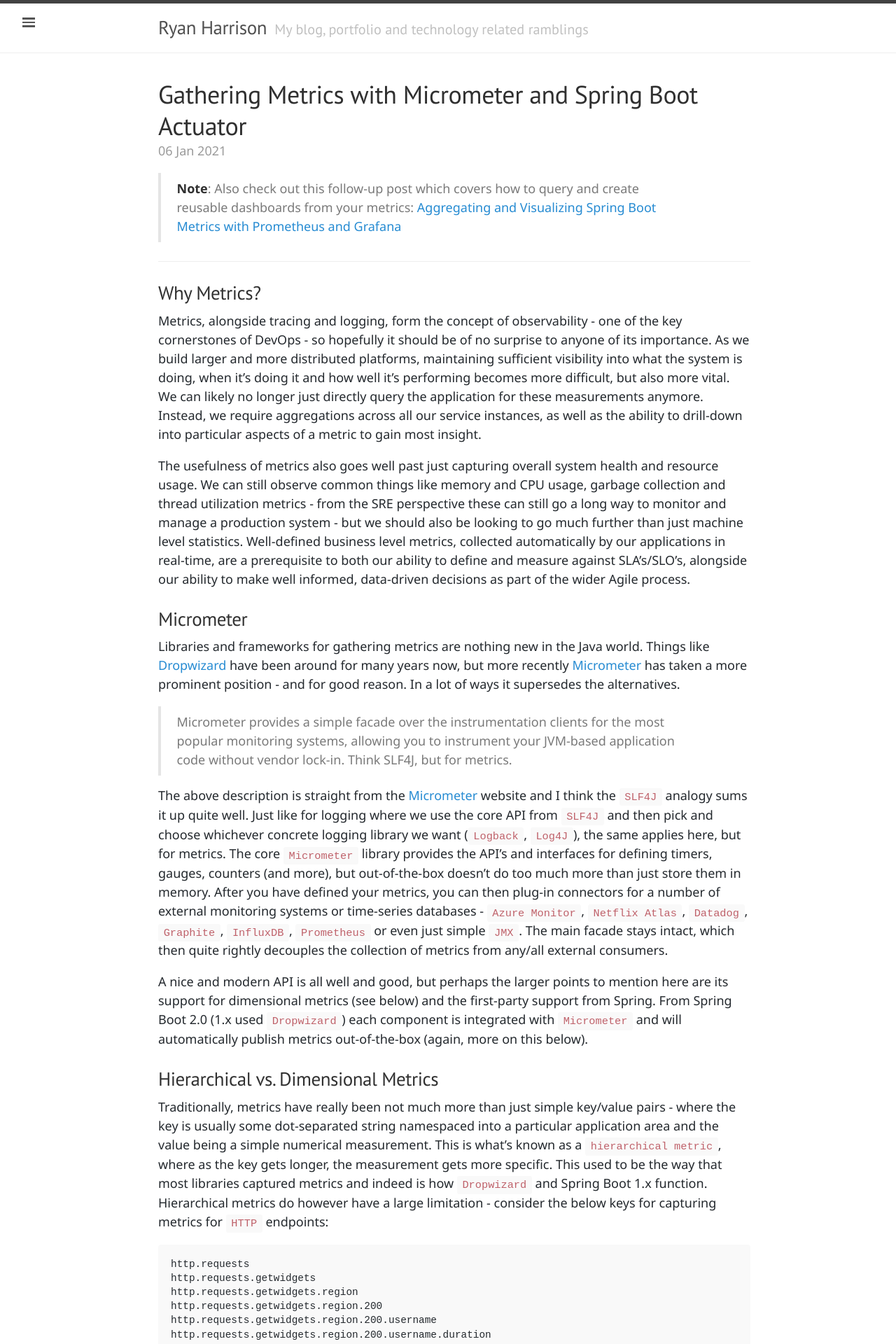
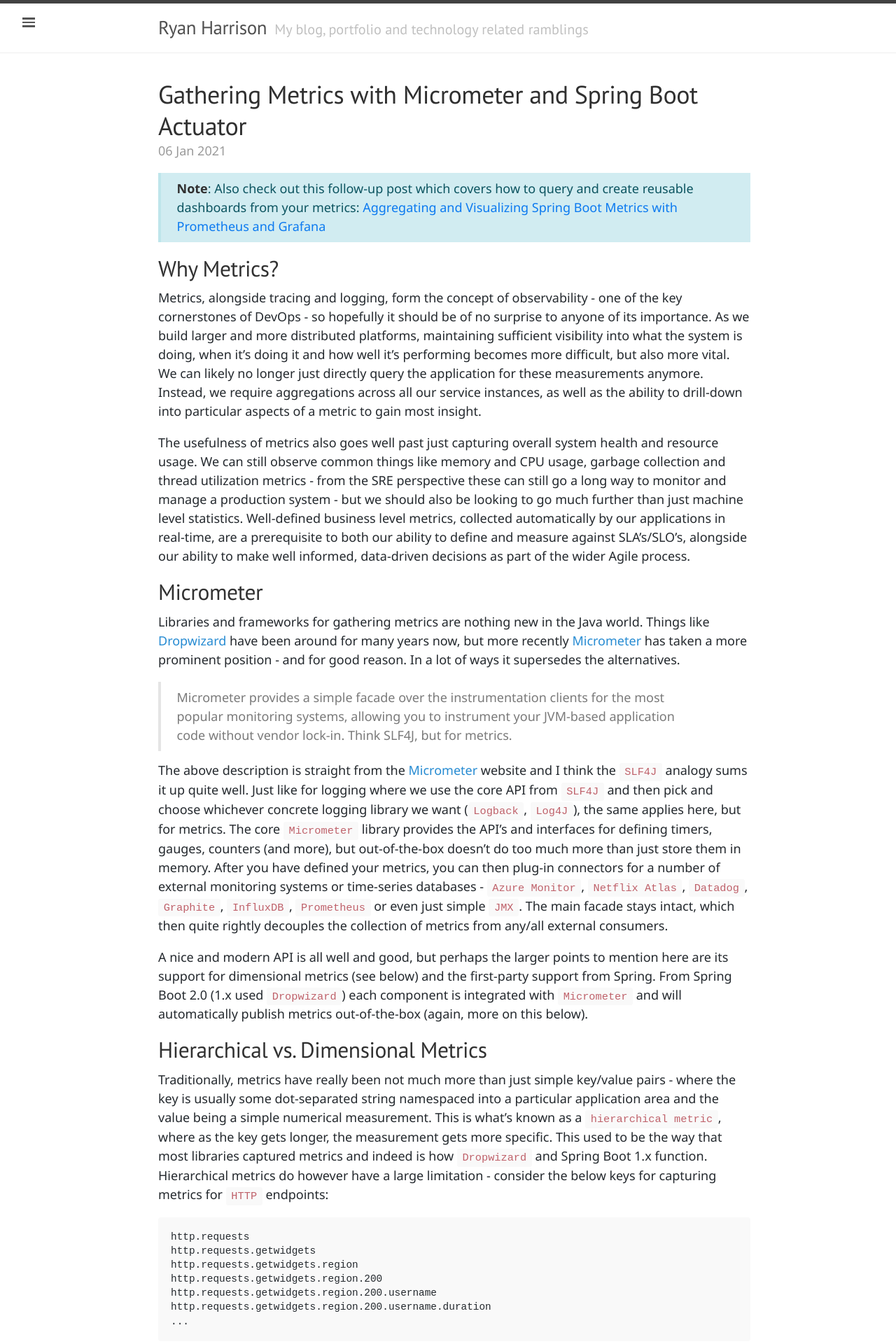
Before and after one commit to raharrison/ryanharrison.co.uk, a Jekyll site: the page built from _posts/2021/2021-01-06-gathering-metrics-micrometer-spring-boot-actuator.md, in a window 1280 px wide. Shown: the top 1920 px of the page at 70% size. Built offline with Jekyll 4.4.1, drawn with Linux system fonts in a browser that asks for light colours; comment, search, counter and statistics services are not loaded.

Commit message:
Add styling for info blocks

````diff
--- a/_posts/2021/2021-01-06-gathering-metrics-micrometer-spring-boot-actuator.md
+++ b/_posts/2021/2021-01-06-gathering-metrics-micrometer-spring-boot-actuator.md
@@ -9,20 +9,19 @@
   - actuator
   - prometheus
   - grafana
-typora-root-url: ..
+typora-root-url: ../..
 ---
 
-> **Note**: Also check out this follow-up post which covers how to query and create reusable dashboards from your metrics: [Aggregating and Visualizing Spring Boot Metrics with Prometheus and Grafana]({{ site.baseurl }}{% post_url 2021/2021-06-02-aggregating-visualizing-spring-boot-metrics-prometheus-grafana %})
+**Note**: Also check out this follow-up post which covers how to query and create reusable dashboards from your metrics: [Aggregating and Visualizing Spring Boot Metrics with Prometheus and Grafana]({{ site.baseurl }}{% post_url 2021/2021-06-02-aggregating-visualizing-spring-boot-metrics-prometheus-grafana %})
+{: .info-block}
 
----
-
-### Why Metrics?
+## Why Metrics?
 
 Metrics, alongside tracing and logging, form the concept of observability - one of the key cornerstones of DevOps - so hopefully it should be of no surprise to anyone of its importance. As we build larger and more distributed platforms, maintaining sufficient visibility into what the system is doing, when it's doing it and how well it's performing becomes more difficult, but also more vital. We can likely no longer just directly query the application for these measurements anymore. Instead, we require aggregations across all our service instances, as well as the ability to drill-down into particular aspects of a metric to gain most insight.
 
 The usefulness of metrics also goes well past just capturing overall system health and resource usage. We can still observe common things like memory and CPU usage, garbage collection and thread utilization metrics - from the SRE perspective these can still go a long way to monitor and manage a production system - but we should also be looking to go much further than just machine level statistics. Well-defined business level metrics, collected automatically by our applications in real-time, are a prerequisite to both our ability to define and measure against SLA's/SLO's, alongside our ability to make well informed, data-driven decisions as part of the wider Agile process.
 
-### Micrometer
+## Micrometer
 
 Libraries and frameworks for gathering metrics are nothing new in the Java world. Things like [Dropwizard](https://www.dropwizard.io/en/latest/) have been around for many years now, but more recently [Micrometer](https://micrometer.io/) has taken a more prominent position - and for good reason. In a lot of ways it supersedes the alternatives.
 
@@ -32,7 +31,7 @@
 
 A nice and modern API is all well and good, but perhaps the larger points to mention here are its support for dimensional metrics (see below) and the first-party support from Spring. From Spring Boot 2.0 (1.x used `Dropwizard`) each component is integrated with `Micrometer` and will automatically publish metrics out-of-the-box (again, more on this below).
 
-### Hierarchical vs. Dimensional Metrics
+## Hierarchical vs. Dimensional Metrics
 
 Traditionally, metrics have really been not much more than just simple key/value pairs - where the key is usually some dot-separated string namespaced into a particular application area and the value being a simple numerical measurement. This is what's known as a `hierarchical metric`, where as the key gets longer, the measurement gets more specific. This used to be the way that most libraries captured metrics and indeed is how `Dropwizard` and Spring Boot 1.x function. Hierarchical metrics do however have a large limitation - consider the below keys for capturing metrics for `HTTP` endpoints:
 
@@ -71,7 +70,7 @@
 
 The real benefit of dimensional metrics comes into play when partnered with a time series database (such as `Prometheus`). This allows for the ability to drill-down across dimensions at will, without introducing any of the downsides of hierarchical metrics. Going back to the example above, you can add specific predicates on any number of dimensions and get out the expected aggregation directly. Answering a complex query like "give me all the 500 responses from the `getwidgets` endpoint, across all regions and from users X,Y and Z from the last 24hrs and compare against the same data from yesterday" becomes trivial.
 
-### Spring Integration
+## Spring Integration
 
 As I mentioned before, `Micrometer` is integrated with Spring Boot Actuator and so requires just the single dependency to get running:
 
@@ -92,7 +91,7 @@
 
 Hopefully you will agree that this is a fairly comprehensive list already for out-of-the-box behaviour (just dependant on which beans you have created in your app), and this is before you have created any of your own custom metrics.
 
-#### Publishing Metrics
+### Publishing Metrics
 
 To try these features out we'll create a quick contrived demo app to test some of the integration areas. First of all the main Spring app config:
 
@@ -188,7 +187,7 @@
 
 If you build, run the app and hit the endpoints, they will work as expected, but we don't yet have a way to confirm any metrics actually get created.
 
-#### Spring Boot Actuator Metrics
+### Spring Boot Actuator Metrics
 
 The `Spring Boot Actuator` comes built-in with a number of endpoints we can use to manage our application. One of these allows you to view and query all the metrics generated by your application, but it's disabled by default. Add the following to `application.properties` to enable it:
 
@@ -326,7 +325,7 @@
 
 Here we are using the the `cache.gets` metric, with tag predicates on the cache name and result, in order to assess how well our cache is utilized. Similarly, you could also inspect the `misses` tag to generate the cache hit/miss ratio.  You can also use the `cache.size` metric to observe trends in how many values are in loaded into your caches: `http://localhost:8080/actuator/metrics/cache.size?tag=name:widgetCache`
 
-#### HTTP Client Metrics
+### HTTP Client Metrics
 
 Next up we can call the `saveWidget` endpoint to make use of our instrumented `RestTemplate` to call an external service: `http://localhost:8080/widgets?input=something`. If you call the `/actuator/metrics` endpoint again, you should see a new entry `http.client.requests`:
 
@@ -390,7 +389,7 @@
 - how many requests where made to the `/uuid` endpoint on client X which failed?
 - how long did the application spend waiting for client X to respond to our calls?
 
-#### HTTP Request Metrics
+### HTTP Request Metrics
 
 By now we should have produced enough traffic to generate some good HTTP request metrics. You could also call the `getWidgets` endpoint with an unknown user to generate an exception: `http://localhost:8080/widgets?user=none`. The `http.server.requests` metric is used to capture measurements for our HTTP endpoints:
 
@@ -466,7 +465,7 @@
 - how many requests made to the `/widget` resource resulted in `IllegalArgumentException`?
 - how long did it take to respond to all `GET` requests which resulted in `500` status codes?
 
-#### Logging Metrics
+### Logging Metrics
 
 A perhaps lesser known, but I think very useful metric is `logback.events` which keeps track of all lines that were logged and at what level. We can then query for example just for `ERROR` log lines across generated over time: `http://localhost:8080/actuator/metrics/logback.events?tag=level:error`:
 
@@ -484,11 +483,11 @@
 }
 ```
 
-#### DataSource Metrics
+### DataSource Metrics
 
 Finally, we have metrics produced by any `JDBC` `DataSource` instances available in our app. This can be done either through the Spring Boot `spring.datasource` auto-configuration, or creating your own. `HikariCP` exposes a number of metrics over it's connection pool, such as `hikaricp.connections.usage` and `hikaricp.connections.idle`. This can be helpful if you're trying to track down connection pool exhaustion issues in your applications.
 
-### Creating Custom Metrics
+## Creating Custom Metrics
 
 All the built-in Spring metrics are great, but you will also need to create and publish your own custom metrics. Spring creates a `Micrometer` `MeterRegistry` instance by default, that you can then inject and use to create custom counters, gauges and timers. As a very simple and contrived example, we can create some counters in our widget service:
 
@@ -593,7 +592,7 @@
 
 This just scratches the surface of the `Micrometer` API to define your own metrics. Take a look at the docs page <https://micrometer.io/docs/concepts> which goes into more detail about each available meter type.
 
-### Aggregation and Visualization
+## Aggregation and Visualization
 
 See this follow-up post for a complete look at visualizing Spring Boot metrics: [Aggregating and Visualizing Spring Boot Metrics with Prometheus and Grafana]({{ site.baseurl }}{% post_url 2021/2021-06-02-aggregating-visualizing-spring-boot-metrics-prometheus-grafana %})
 
@@ -609,7 +608,7 @@
 
 ![Grafana Spring Boot Dashboard](/images/2021/grafana_dashboard.png)
 
-### Takeaways (TL;DR)
+## Takeaways (TL;DR)
 
 - metrics are an essential part of any application, not only in assessing health and stability, but also to make data-informed decisions on the future direction of your application
 - for JVM based apps, `Micrometer` is the way to go for metrics collection (especially when using Spring)
--- a/_sass/lanyon.scss
+++ b/_sass/lanyon.scss
@@ -169,7 +169,7 @@
 }
 @media (min-width: 30em) {
   blockquote {
-    padding-right: 5rem;
+    padding-right: 4rem;
     padding-left: 1.25rem;
   }
 }
@@ -689,3 +689,23 @@
     font-style: normal;
   }
 }
+
+.info-block {
+  padding: .5rem 1rem;
+  margin: .8rem 0;
+  border-left: .25rem solid #bee5eb;
+  background-color: #d1ecf1;
+  color: #0c5460;
+  a {
+    color: #0c7af0;
+  }
+}
+.info-block p:last-child {
+  margin-bottom: 0;
+}
+@media (min-width: 30em) {
+    .info-block {
+      padding-right: 4rem;
+      padding-left: 1.25rem;
+    }
+}
````
Also changed, not shown: _posts/2021/2021-06-02-aggregating-visualizing-spring-boot-metrics-prometheus-grafana.md (+2 -3 lines).
